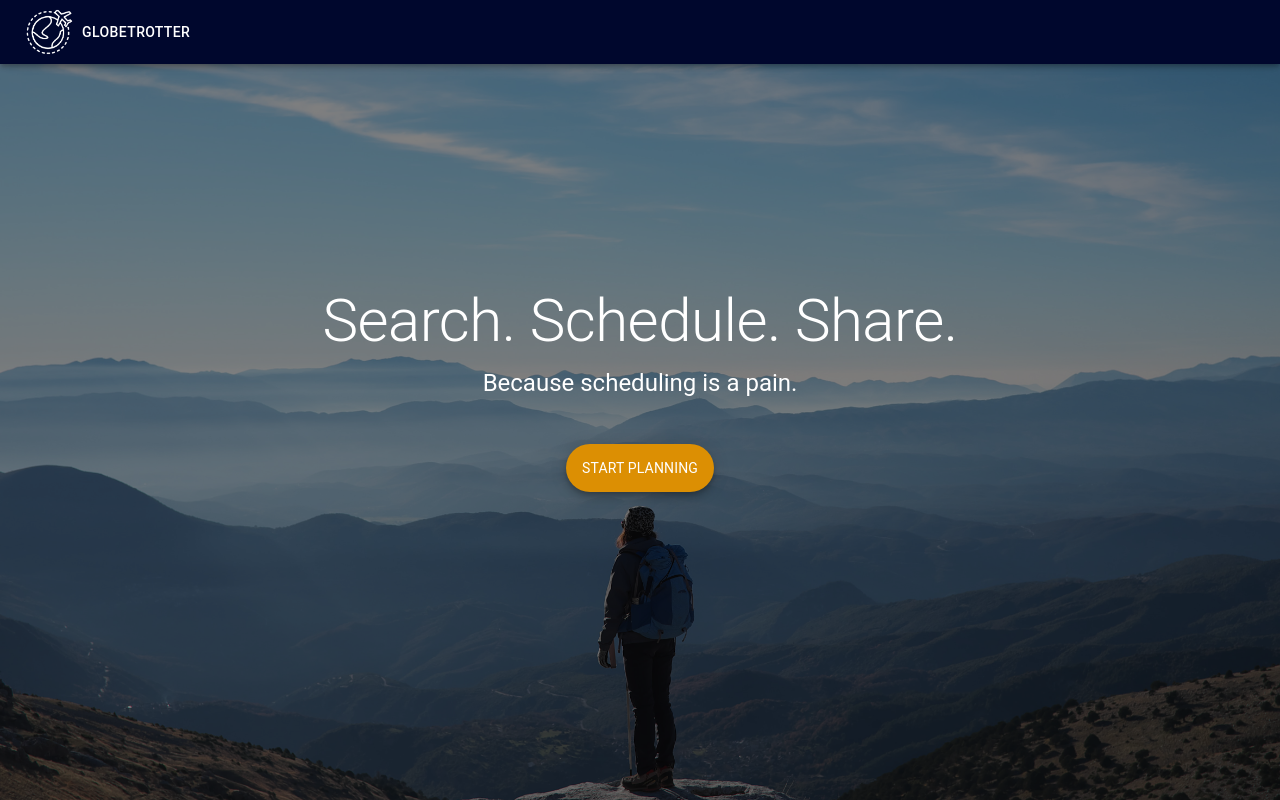
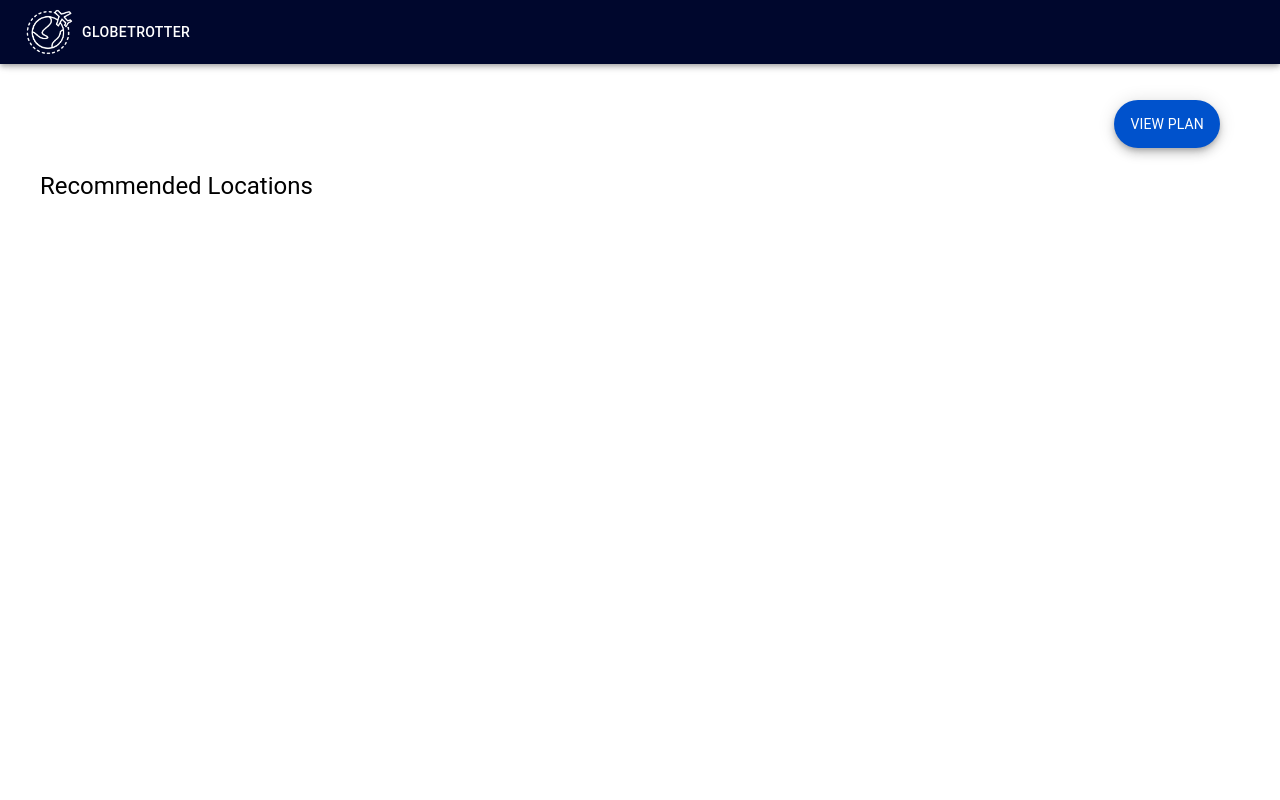
Before and after one commit to aJiang97/globetrotter, a React (Create React App) app in the folder frontend/: page /locations in a window 1280 px wide. Before the commit this address led to /home. Built offline with nearby package versions, Linux system fonts and the light colour scheme.

Commit message:
Set up Locations page

```diff
--- a/frontend/src/App.js
+++ b/frontend/src/App.js
@@ -3,7 +3,7 @@ import { Redirect, Route, Router } from "react-router-dom";
 import { createMuiTheme, MuiThemeProvider } from "@material-ui/core/styles";
 
 import history from "./history";
-import { Home, Trip } from "./pages";
+import { Home, Trip, Locations } from "./pages";
 import { NavBar } from "./components";
 import "./App.css";
 
@@ -13,7 +13,7 @@ const theme = createMuiTheme({
       main: "#00072D"
     },
     secondary: {
-      main: "#dc8f03"
+      main: "#0052CC"
     },
     tertiary: {
       main: "#92140C"
@@ -33,9 +33,10 @@ class App extends React.Component {
       <MuiThemeProvider theme={theme}>
         <NavBar />
         <Router history={history}>
-          <Redirect from="/" to="/home" />
+          {/* <Redirect from="/" to="/home" /> */}
           <Route path="/home" component={Home} />
           <Route path="/trip" component={Trip} />
+          <Route path="/locations" component={Locations} />
         </Router>
       </MuiThemeProvider>
     );
--- /dev/null
+++ b/frontend/src/pages/Locations/Locations.jsx
@@ -0,0 +1,35 @@
+import React from "react";
+import { withStyles } from "@material-ui/core/styles";
+import { Fab, Typography } from '@material-ui/core';
+
+import { styles } from "./styles";
+
+export class PureLocations extends React.Component {
+  render() {
+    const { classes } = this.props;
+    return (
+      <div>
+        <div className={classes.container}>
+          <Typography variant="h5" className={classes.title}>
+              Recommended Locations
+          </Typography>
+        </div>
+        <Fab
+          variant="extended"
+          color="secondary"
+          className={classes.plan_button}
+        >
+          <Typography
+            variant="body2"
+            className={classes.button_text}
+            /* onClick={this.handleSubmit} */
+          >
+            View Plan
+          </Typography>
+        </Fab>
+      </div>
+    );
+  }
+}
+
+export const Locations = withStyles(styles)(PureLocations);
--- /dev/null
+++ b/frontend/src/pages/Locations/index.js
@@ -0,0 +1 @@
+export * from "./Locations";
--- /dev/null
+++ b/frontend/src/pages/Locations/styles.js
@@ -0,0 +1,26 @@
+import { createStyles } from "@material-ui/core/styles";
+
+export const styles = createStyles(theme => ({
+  container: {
+    position: "absolute",
+    width: "100%",
+    top: "20%",
+    display: "flex",
+    flexDirection: "column",
+    alignItems: "left"
+  },
+  title: {
+    color: "black",
+    padding: 10,
+    marginLeft: 30
+  },
+  plan_button: {
+    marginTop: 100,
+    marginRight: 60,
+    float: "right"
+  },
+  button_text: {
+    color: "white",
+    fontStyle: "inherit"
+  }
+}));
--- a/frontend/src/pages/index.js
+++ b/frontend/src/pages/index.js
@@ -1,2 +1,3 @@
 export * from "./Home";
 export * from "./Trip";
+export * from "./Locations";
```
